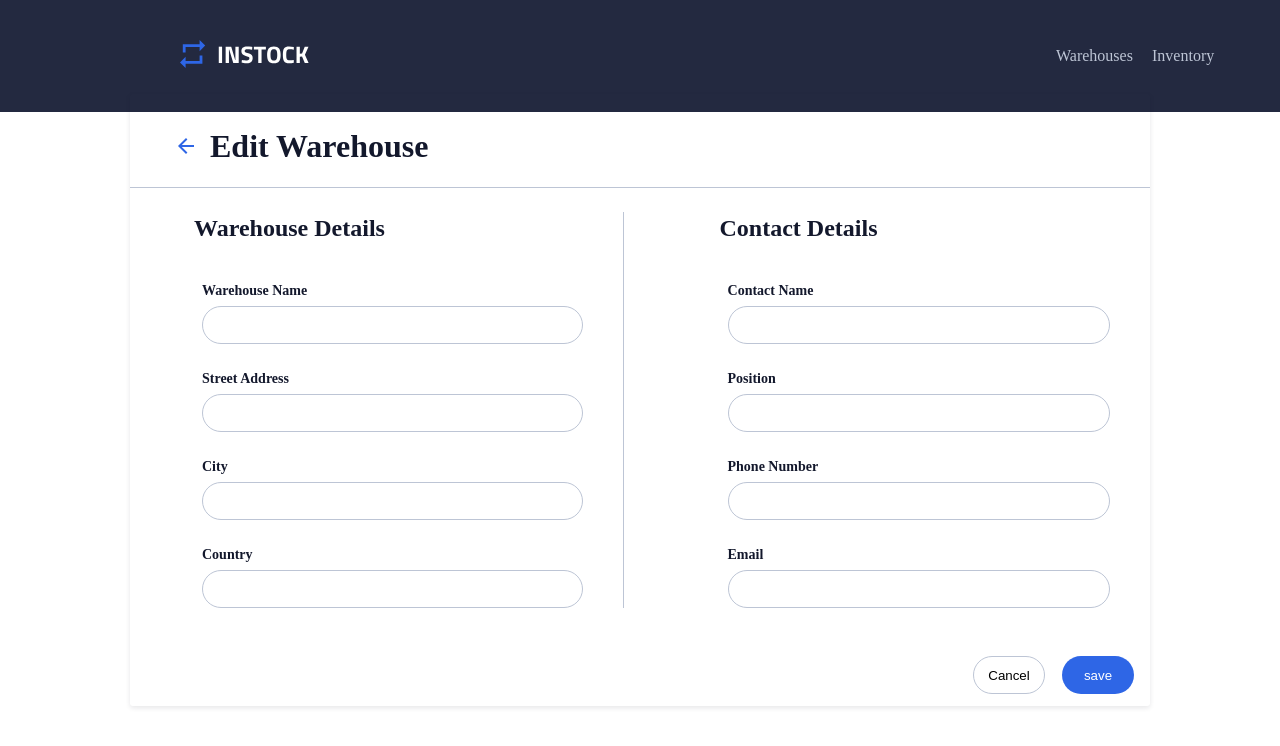
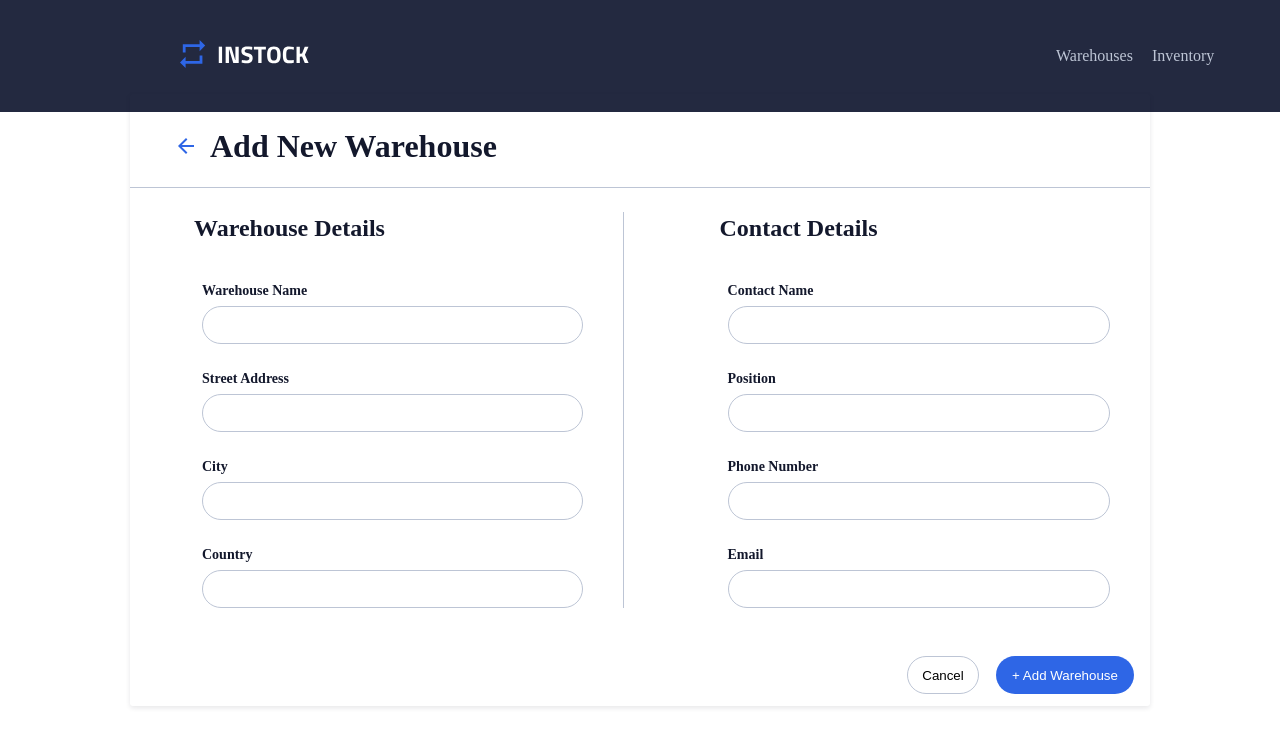
Before and after one commit to robertop96/roberto-manzano-instock, a React (Create React App) app in the folder sprint-one/client/: page /warehouse/1 in a window 1280 px wide. Shown: the top 746 px of the page. Built offline with nearby package versions, Linux system fonts and the light colour scheme.

Commit message:
improve editaddwarehouse  class
[Ticket: X]

```diff
--- a/sprint-one/client/src/components/EditWarehouse/EditAddWarehouse.jsx
+++ b/sprint-one/client/src/components/EditWarehouse/EditAddWarehouse.jsx
@@ -1,8 +1,8 @@
 import './EditAddWarehouse.scss';
-import React, { useState, useEffect } from 'react';
+import { useLocation } from 'react-router-dom';
 import backArrow from '../../Assets/Icons/arrow_back-24px.svg';
-
 function EditWarehouse({ formInfo }) {
+  const location = useLocation();
   return (
     <section className="edit-container">
       <article className="edit-container__title-cont">
@@ -113,7 +113,14 @@ function EditWarehouse({ formInfo }) {
           <button type="submit" className="button__cancel">
             Cancel
           </button>
-          <button type="submit" className="button__save">
+          <button
+            type="submit"
+            className={
+              location.pathname === '/warehouse/edit'
+                ? 'button__save'
+                : 'button__add'
+            }
+          >
             {formInfo.button}
           </button>
         </article>
--- a/sprint-one/client/src/components/EditWarehouse/EditAddWarehouse.scss
+++ b/sprint-one/client/src/components/EditWarehouse/EditAddWarehouse.scss
@@ -216,5 +216,22 @@
         margin-right: 40px;
       }
     }
+    &__add {
+      @include button;
+      background: #2e66e6;
+      width: 140px;
+      color: #ffffff;
+      margin-top: 40px;
+      @include tablet {
+        width: 138px;
+        padding: 0.5rem;
+        margin-right: 32px;
+        margin-top: 0;
+      }
+      @include desktop {
+        min-width: 72px;
+        margin-right: 40px;
+      }
+    }
   }
 }
--- a/sprint-one/client/src/pages/WarehouseModify/WarehouseModify.jsx
+++ b/sprint-one/client/src/pages/WarehouseModify/WarehouseModify.jsx
@@ -5,12 +5,15 @@ import EditAddWarehouse from '../../components/EditWarehouse/EditAddWarehouse';
 
 function WarehouseEdit() {
   const location = useLocation();
-  console.log(location.pathname);
+
   const edit = {
     title: 'Edit Warehouse',
     button: 'save',
-    handleEdit: () => {
-      console.log(5);
+    handleEdit: (e) => {
+      e.preventDefault();
+      // if (all input == "" ){
+      //   alert()
+      // }
     }
   };
 
@@ -19,7 +22,7 @@ function WarehouseEdit() {
     button: '+ Add Warehouse'
   };
 
-  const [formInfo, setFormInfo] = useState(edit);
+  const [formInfo, setFormInfo] = useState(add);
 
   return (
     <section className="position">
```
